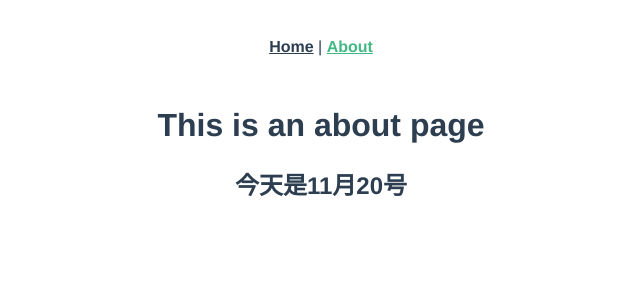
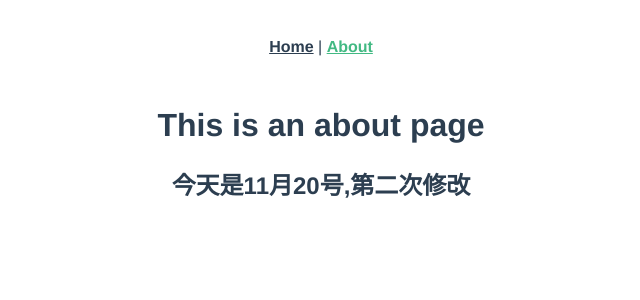
Before and after one commit to bry18037851967/baby, a Vue app in the folder bady/: page /#/about in a window 1280 px wide. Shown: the top 300 px of the page, without its empty margins (319-959 px from the left). Built offline with nearby package versions, Linux system fonts and the light colour scheme.

Commit message:
第二次修改

```diff
--- a/bady/src/views/About.vue
+++ b/bady/src/views/About.vue
@@ -1,6 +1,6 @@
 <template>
   <div class="about">
     <h1>This is an about page</h1>
-    <h2>今天是11月20号</h2>
+    <h2>今天是11月20号,第二次修改</h2>
   </div>
 </template>
```
